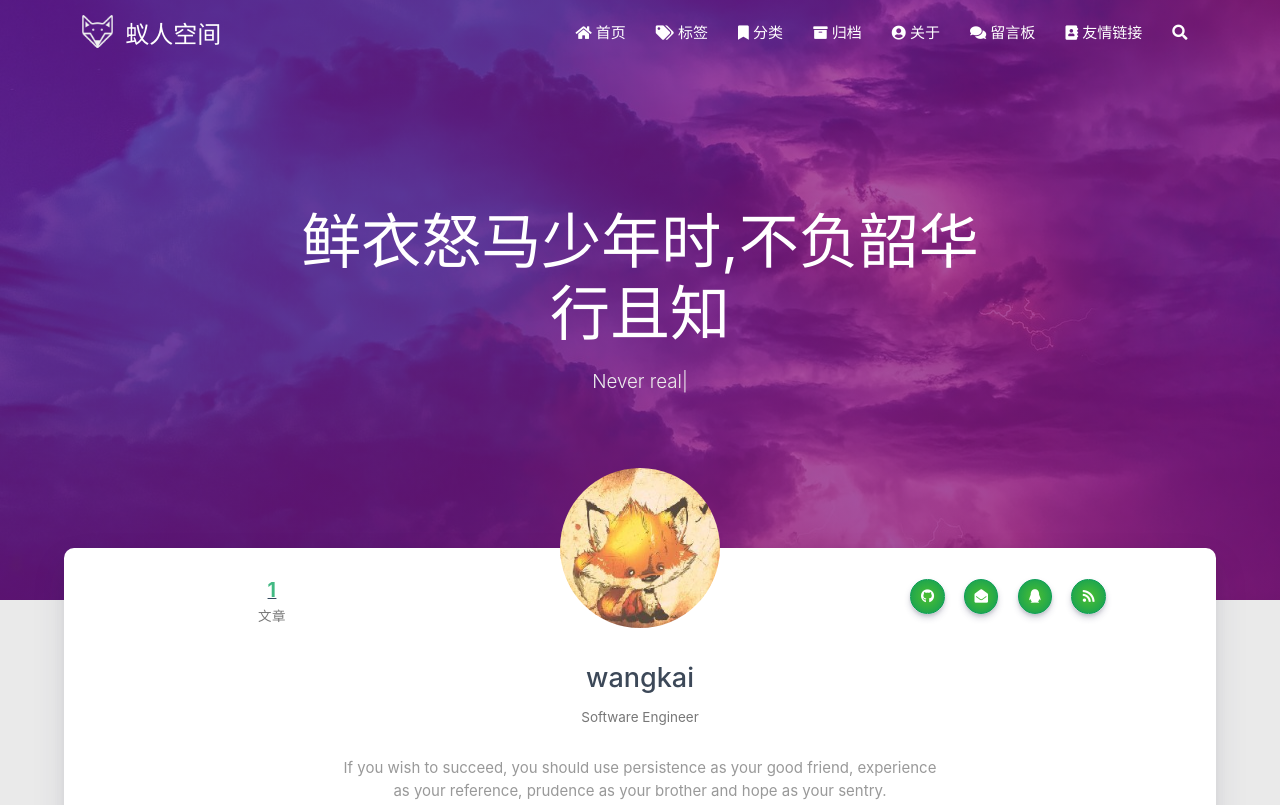
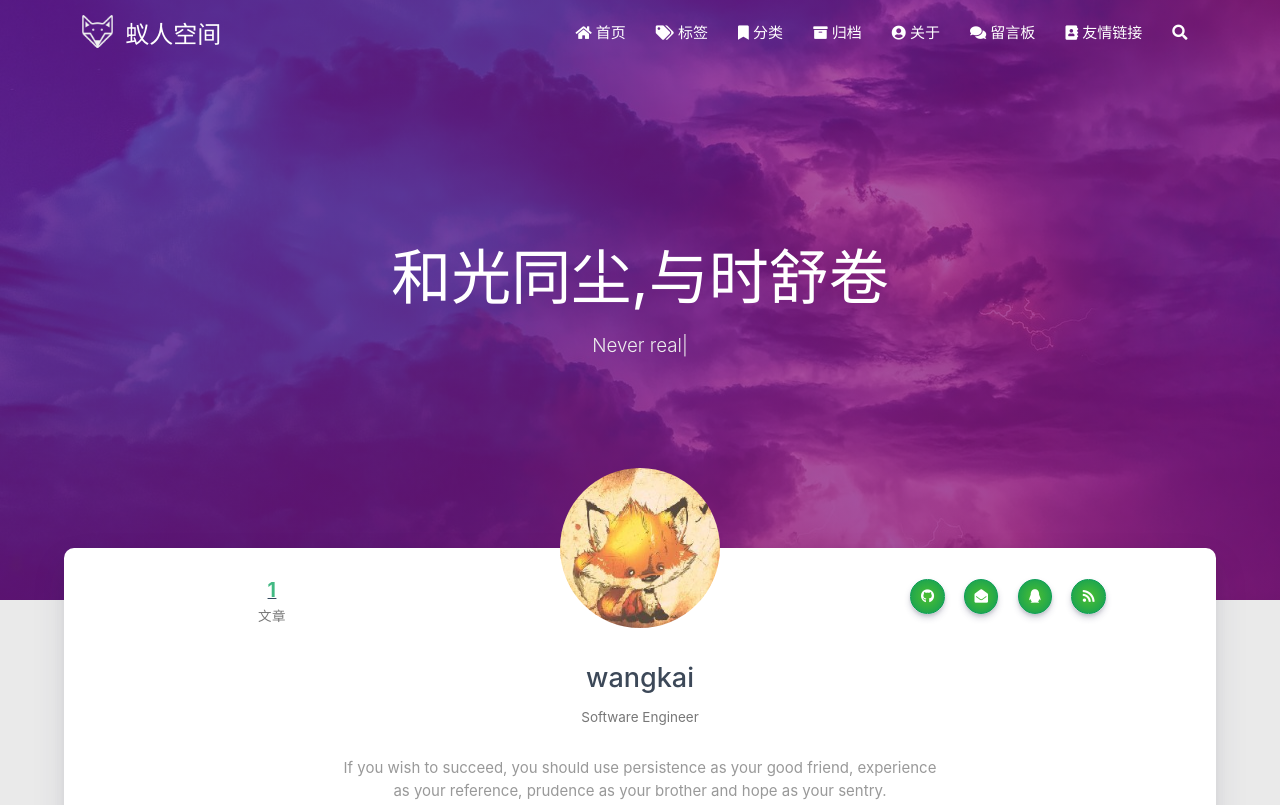
Before and after one commit to devilChocolate/devilChocolate.github.io, a plain HTML site: page about/index.html in a window 1280 px wide. Shown: the top 805 px of the page. Drawn offline with nearby package versions, Linux system fonts and the light colour scheme; some packages are replaced by stand-ins of ours; no server answers; a script that the page names is missing.

Commit message:
Site updated: 2021-11-09 17:49:35

```diff
--- a/about/index.html
+++ b/about/index.html
@@ -319,7 +319,7 @@
         <div class="brand">
             <div class="title center-align">
 
-                鲜衣怒马少年时,不负韶华行且知
+                和光同尘,与时舒卷
 
             </div>
 
```
Also changed, not shown: archives/2021/11/index.html (+1 -1 lines), archives/2021/index.html (+1 -1 lines), archives/index.html (+1 -1 lines), categories/index.html (+1 -1 lines), contact/index.html (+1 -1 lines), friends/index.html (+1 -1 lines), index.html (+1 -1 lines), tags/index.html (+1 -1 lines).
